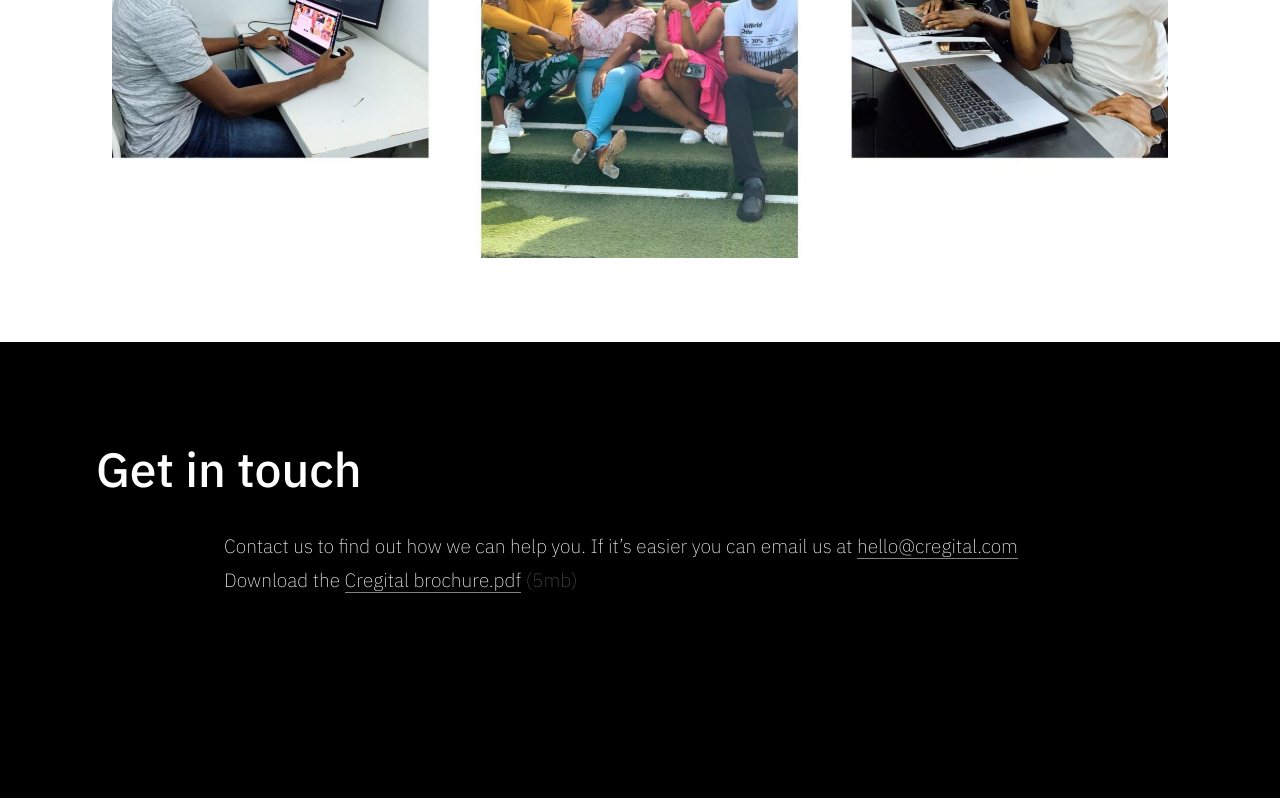
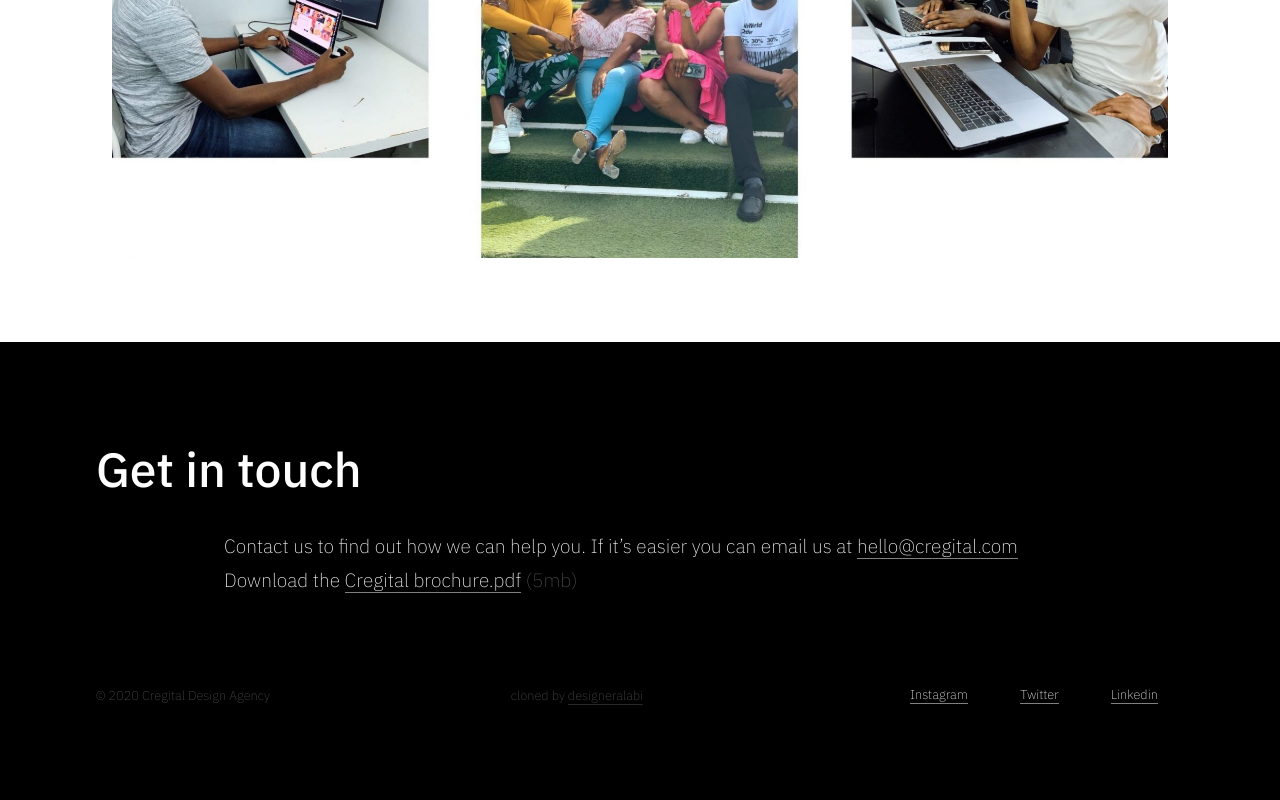
Before and after one commit to designeralabi/cregital_clone, a plain HTML site: page index.html in a window 1280 px wide. Shown: the part 4019-4819 px from the top of the page. Drawn offline with Linux system fonts and the light colour scheme.

Commit message:
footer-links fix

```diff
--- a/index.html
+++ b/index.html
@@ -98,6 +98,16 @@
         <h1>Get in touch </h1>
         <p>Contact us to find out how we can help you.
             If it’s easier you can email us at <a href="mailto:hello@cregital.com">hello@cregital.com</a>  Download the <a href="https://cregital.com/wp-content/uploads/2020/02/Cregital-Brochure-2020_.pdf" download="">Cregital brochure.pdf</a> <span>(5mb)</span> </p>
+
+        <div class="footer-links">
+            <span>&copy; 2020 Cregital Design Agency</span>
+            <span>cloned by <a href="https://github.com/designeralabi">designeralabi</a></span>
+            <div class="social-links">
+                <a href="https://instagram.com/cregital">Instagram</a>
+                <a href="https://twitter.com/cregital">Twitter</a>
+                <a href="https://www.linkedin.com/company/cregital">Linkedin</a>
+            </div>
+        </div>
     </div>
 </body>
 </html>
--- a/style.css
+++ b/style.css
@@ -147,7 +147,7 @@
 .footer{
     background-color: #000;
     color: #fff;
-    padding: 6rem 6rem 12rem;
+    padding: 6rem 6rem;
 }
 
 .footer h1{
@@ -162,6 +162,7 @@
     line-height: 2.1rem;
     padding: 5px 10px 10px 8rem ;
     max-width: 1000px;
+    margin-bottom: 5rem;
 }
 
 .footer a {
@@ -195,3 +196,24 @@
 .footer span{
     opacity: .3;
 }
+
+.footer-links{
+    display: flex;
+    justify-content: space-between;
+    font-weight: var(--fontExtraL);
+    font-size: .8rem;
+    color: #fff;
+    opacity: 1;
+    align-items: center;
+}
+
+.social-links{
+    display: flex;
+    justify-content: space-around;
+    align-items: center;
+    width: 300px;
+}
+
+.social-links a{
+    text-decoration: none;
+}
```
